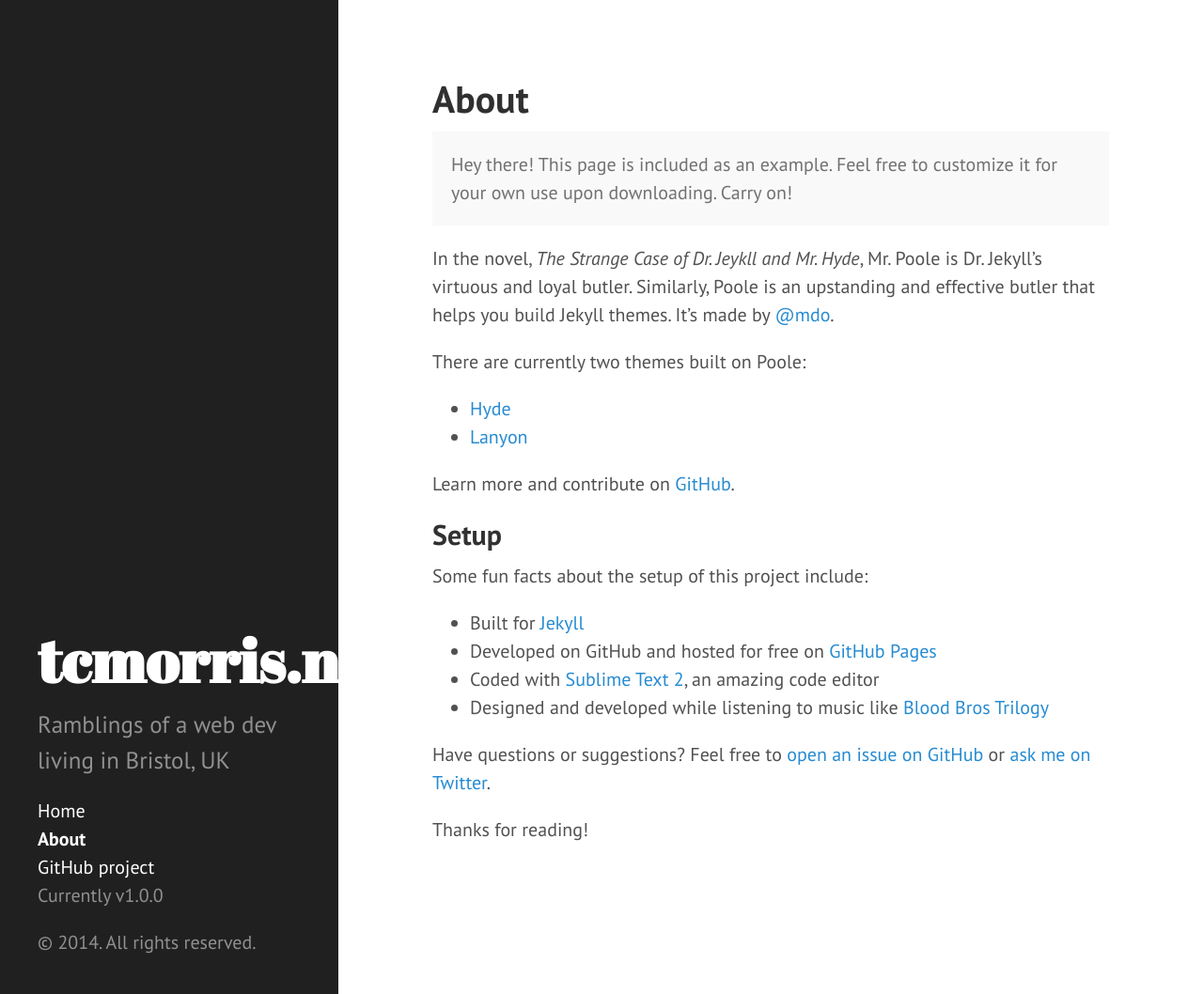
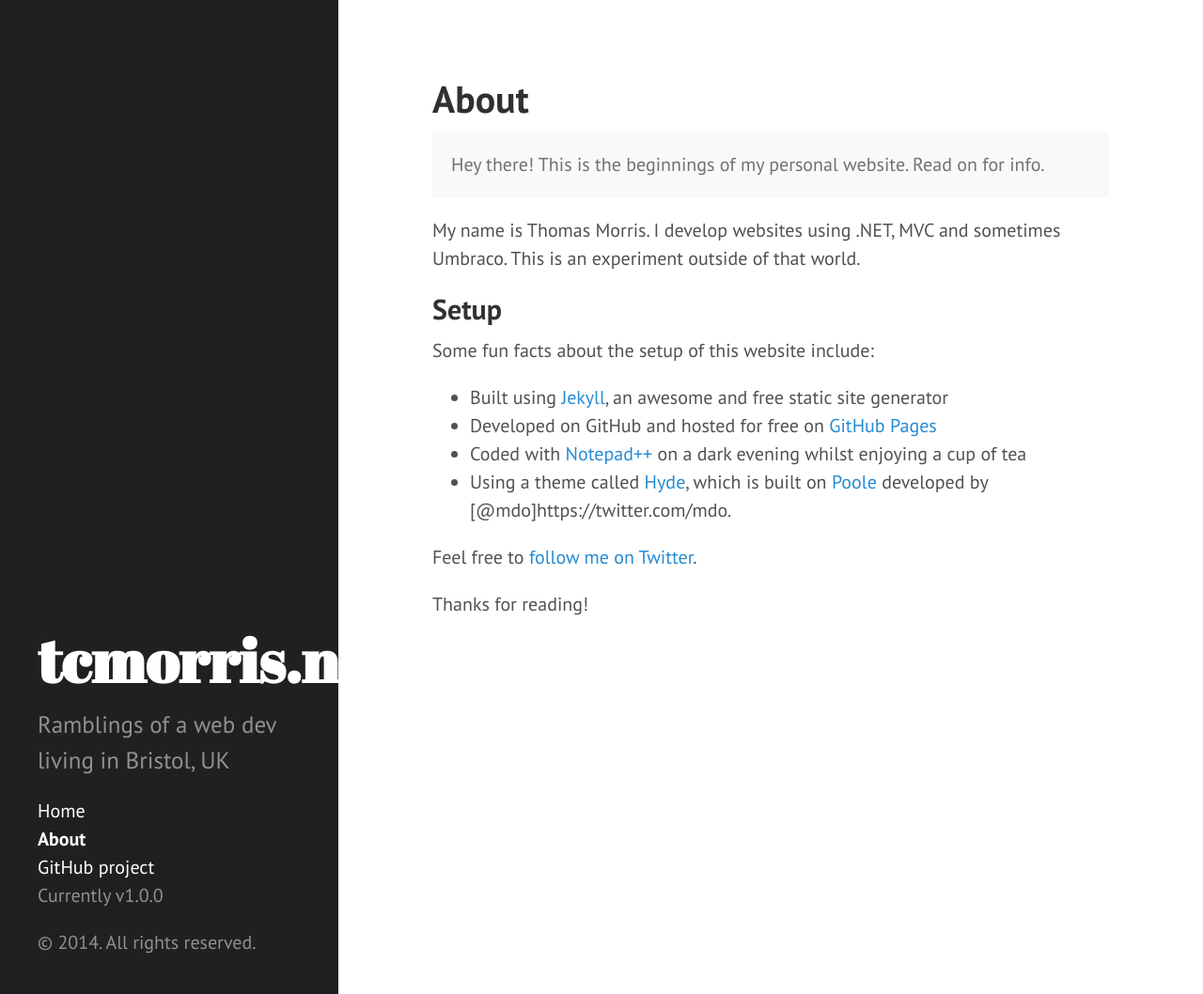
Before and after one commit to tcmorris/tcmorris.github.io, a Jekyll site: the page built from about.md, in a window 1280 px wide and 1058 px high. Shown: the whole window at 94% size. Built offline with Jekyll 4.4.1, drawn with Linux system fonts in a browser that asks for light colours; Markdown is read by kramdown in place of the engine named in the settings.

Commit message:
Amend the about page

```diff
--- a/about.md
+++ b/about.md
@@ -4,27 +4,20 @@ title: About
 ---
 
 <p class="message">
-  Hey there! This page is included as an example. Feel free to customize it for your own use upon downloading. Carry on!
+  Hey there! This is the beginnings of my personal website. Read on for info.
 </p>
 
-In the novel, *The Strange Case of Dr. Jeykll and Mr. Hyde*, Mr. Poole is Dr. Jekyll's virtuous and loyal butler. Similarly, Poole is an upstanding and effective butler that helps you build Jekyll themes. It's made by [@mdo](https://twitter.com/mdo).
-
-There are currently two themes built on Poole:
-
-* [Hyde](http://hyde.getpoole.com)
-* [Lanyon](http://lanyon.getpoole.com)
-
-Learn more and contribute on [GitHub](https://github.com/poole).
+My name is Thomas Morris. I develop websites using .NET, MVC and sometimes Umbraco. This is an experiment outside of that world.
 
 ## Setup
 
-Some fun facts about the setup of this project include:
+Some fun facts about the setup of this website include:
 
-* Built for [Jekyll](http://jekyllrb.com)
+* Built using [Jekyll](http://jekyllrb.com), an awesome and free static site generator
 * Developed on GitHub and hosted for free on [GitHub Pages](https://pages.github.com)
-* Coded with [Sublime Text 2](http://sublimetext.org), an amazing code editor
-* Designed and developed while listening to music like [Blood Bros Trilogy](https://soundcloud.com/maddecent/sets/blood-bros-series)
+* Coded with [Notepad++](http://sublimetext.org) on a dark evening whilst enjoying a cup of tea
+* Using a theme called [Hyde](http://hyde.getpoole.com), which is built on [Poole](https://github.com/poole) developed by [@mdo]https://twitter.com/mdo.
 
-Have questions or suggestions? Feel free to [open an issue on GitHub](https://github.com/poole/issues/new) or [ask me on Twitter](https://twitter.com/mdo).
+Feel free to [follow me on Twitter](https://twitter.com/mozzy16).
 
 Thanks for reading!
```
